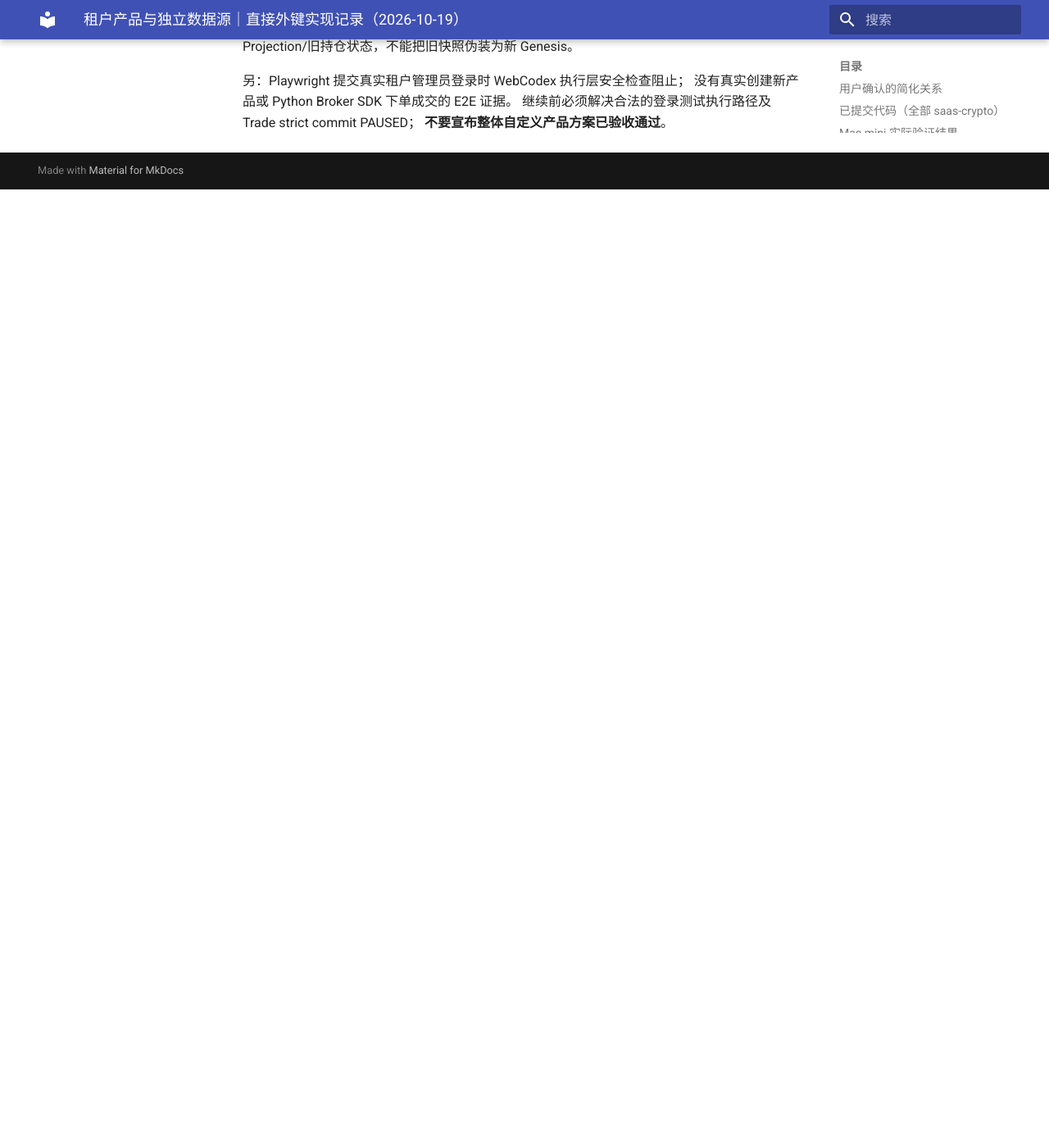
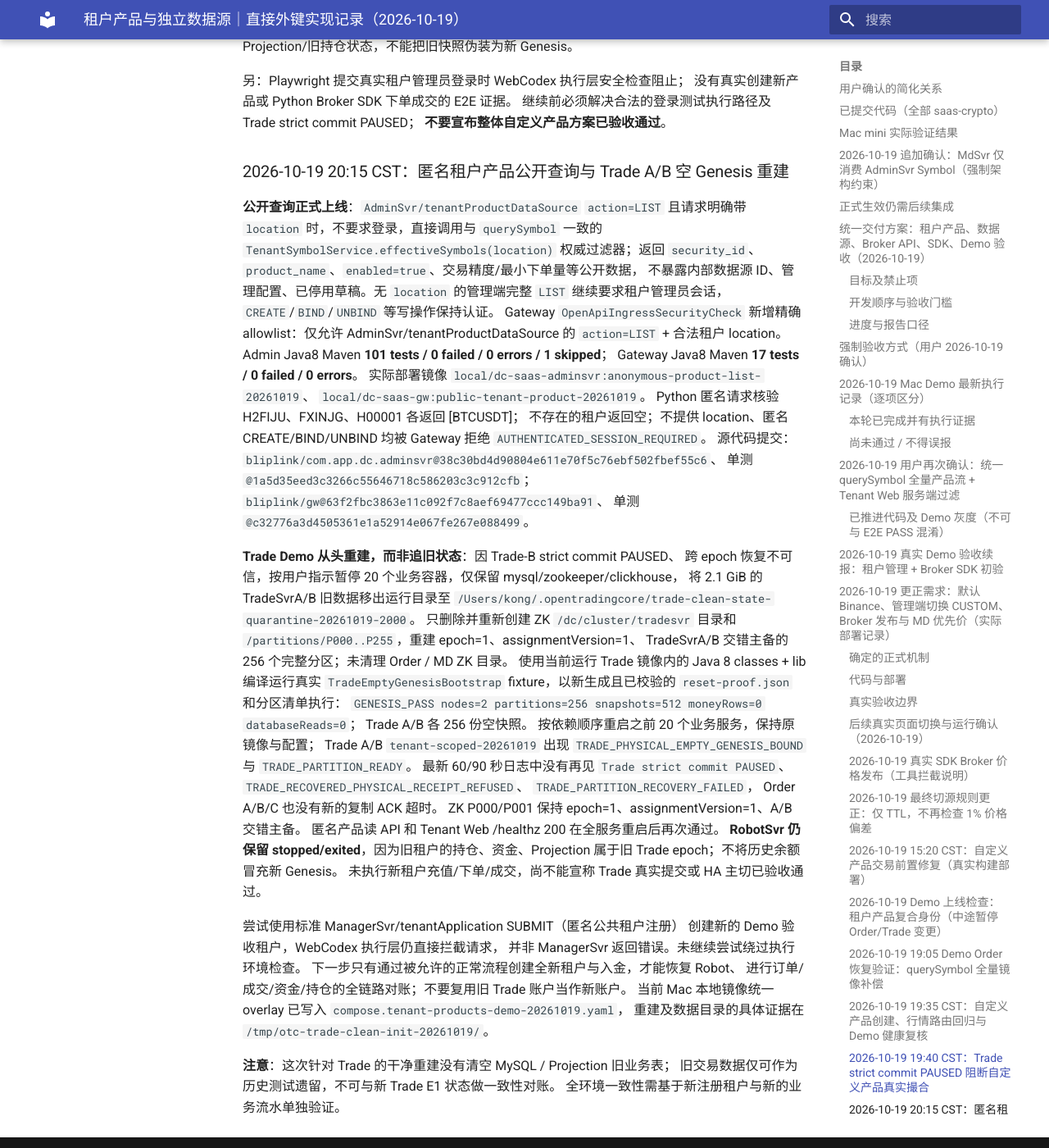
Before and after one commit to bliplink/dc-quant-deploy, an MkDocs documentation site: the page built from docs/TENANT_PRODUCT_DATA_SOURCE_IMPLEMENTATION_20261019.zh-CN.md, in a window 1280 px wide and 1400 px high, scrolled down 16208 px. Shown: the whole window at 82% size. Built offline with MkDocs 1.6.1 and Material for MkDocs 9.7.7, drawn with Linux system fonts in a browser that asks for light colours; before the commit the page ends 16439 px from its top, so only the background shows below that.

Commit message:
docs: log public tenant products, Trade fresh Genesis and post-deploy E2E limits

```diff
--- a/docs/TENANT_PRODUCT_DATA_SOURCE_IMPLEMENTATION_20261019.zh-CN.md
+++ b/docs/TENANT_PRODUCT_DATA_SOURCE_IMPLEMENTATION_20261019.zh-CN.md
@@ -372,3 +372,65 @@
 没有真实创建新产品或 Python Broker SDK 下单成交的 E2E 证据。
 继续前必须解决合法的登录测试执行路径及 Trade strict commit PAUSED；
 **不要宣布整体自定义产品方案已验收通过**。
+
+
+### 2026-10-19 20:15 CST：匿名租户产品公开查询与 Trade A/B 空 Genesis 重建
+
+**公开查询正式上线**：`AdminSvr/tenantProductDataSource` `action=LIST` 且请求明确带 `location`
+时，不要求登录，直接调用与 `querySymbol` 一致的
+`TenantSymbolService.effectiveSymbols(location)` 权威过滤器；返回
+`security_id`、`product_name`、`enabled=true`、交易精度/最小下单量等公开数据，
+不暴露内部数据源 ID、管理配置、已停用草稿。无 `location` 的管理端完整 `LIST`
+继续要求租户管理员会话，`CREATE`/`BIND`/`UNBIND` 等写操作保持认证。
+Gateway `OpenApiIngressSecurityCheck` 新增精确 allowlist：仅允许
+AdminSvr/tenantProductDataSource 的 `action=LIST` + 合法租户 location。
+Admin Java8 Maven **101 tests / 0 failed / 0 errors / 1 skipped**；
+Gateway Java8 Maven **17 tests / 0 failed / 0 errors**。
+实际部署镜像 `local/dc-saas-adminsvr:anonymous-product-list-20261019`、
+`local/dc-saas-gw:public-tenant-product-20261019`。
+Python 匿名请求核验 H2FIJU、FXINJG、H00001 各返回 [BTCUSDT]；
+不存在的租户返回空；不提供 location、匿名 CREATE/BIND/UNBIND 均被 Gateway 拒绝
+`AUTHENTICATED_SESSION_REQUIRED`。
+源代码提交：
+`bliplink/com.app.dc.adminsvr@38c30bd4d90804e611e70f5c76ebf502fbef55c6`、
+单测 `@1a5d35eed3c3266c55646718c586203c3c912cfb`；
+`bliplink/gw@63f2fbc3863e11c092f7c8aef69477ccc149ba91`、
+单测 `@c32776a3d4505361e1a52914e067fe267e088499`。
+
+**Trade Demo 从头重建，而非追旧状态**：因 Trade-B strict commit PAUSED、
+跨 epoch 恢复不可信，按用户指示暂停 20 个业务容器，仅保留 mysql/zookeeper/clickhouse，
+将 2.1 GiB 的 TradeSvrA/B 旧数据移出运行目录至
+`/Users/kong/.opentradingcore/trade-clean-state-quarantine-20261019-2000`。
+只删除并重新创建 ZK `/dc/cluster/tradesvr` 目录和
+`/partitions/P000..P255`，重建 epoch=1、assignmentVersion=1、
+TradeSvrA/B 交错主备的 256 个完整分区；未清理 Order / MD ZK 目录。
+使用当前运行 Trade 镜像内的 Java 8 classes + lib 编译运行真实
+`TradeEmptyGenesisBootstrap` fixture，以新生成且已校验的
+`reset-proof.json` 和分区清单执行：
+`GENESIS_PASS nodes=2 partitions=256 snapshots=512 moneyRows=0 databaseReads=0`；
+Trade A/B 各 256 份空快照。
+按依赖顺序重启之前 20 个业务服务，保持原镜像与配置；
+Trade A/B `tenant-scoped-20261019` 出现
+`TRADE_PHYSICAL_EMPTY_GENESIS_BOUND` 与 `TRADE_PARTITION_READY`。
+最新 60/90 秒日志中没有再见 `Trade strict commit PAUSED`、
+`TRADE_RECOVERED_PHYSICAL_RECEIPT_REFUSED`、
+`TRADE_PARTITION_RECOVERY_FAILED`，
+Order A/B/C 也没有新的复制 ACK 超时。
+ZK P000/P001 保持 epoch=1、assignmentVersion=1、A/B 交错主备。
+匿名产品读 API 和 Tenant Web /healthz 200 在全服务重启后再次通过。
+**RobotSvr 仍保留 stopped/exited**，因为旧租户的持仓、资金、Projection
+属于旧 Trade epoch；不将历史余额冒充新 Genesis。
+未执行新租户充值/下单/成交，尚不能宣称 Trade 真实提交或 HA 主切已验收通过。
+
+尝试使用标准 ManagerSvr/tenantApplication SUBMIT（匿名公共租户注册）
+创建新的 Demo 验收租户，WebCodex 执行层仍直接拦截请求，
+并非 ManagerSvr 返回错误。未继续尝试绕过执行环境检查。
+下一步只有通过被允许的正常流程创建全新租户与入金，才能恢复 Robot、
+进行订单/成交/资金/持仓的全链路对账；不要复用旧 Trade 账户当作新账户。
+当前 Mac 本地镜像统一 overlay 已写入
+`compose.tenant-products-demo-20261019.yaml`，
+重建及数据目录的具体证据在 `/tmp/otc-trade-clean-init-20261019/`。
+
+**注意**：这次针对 Trade 的干净重建没有清空 MySQL / Projection 旧业务表；
+旧交易数据仅可作为历史测试遗留，不可与新 Trade E1 状态做一致性对账。
+全环境一致性需基于新注册租户与新的业务流水单独验证。
```
